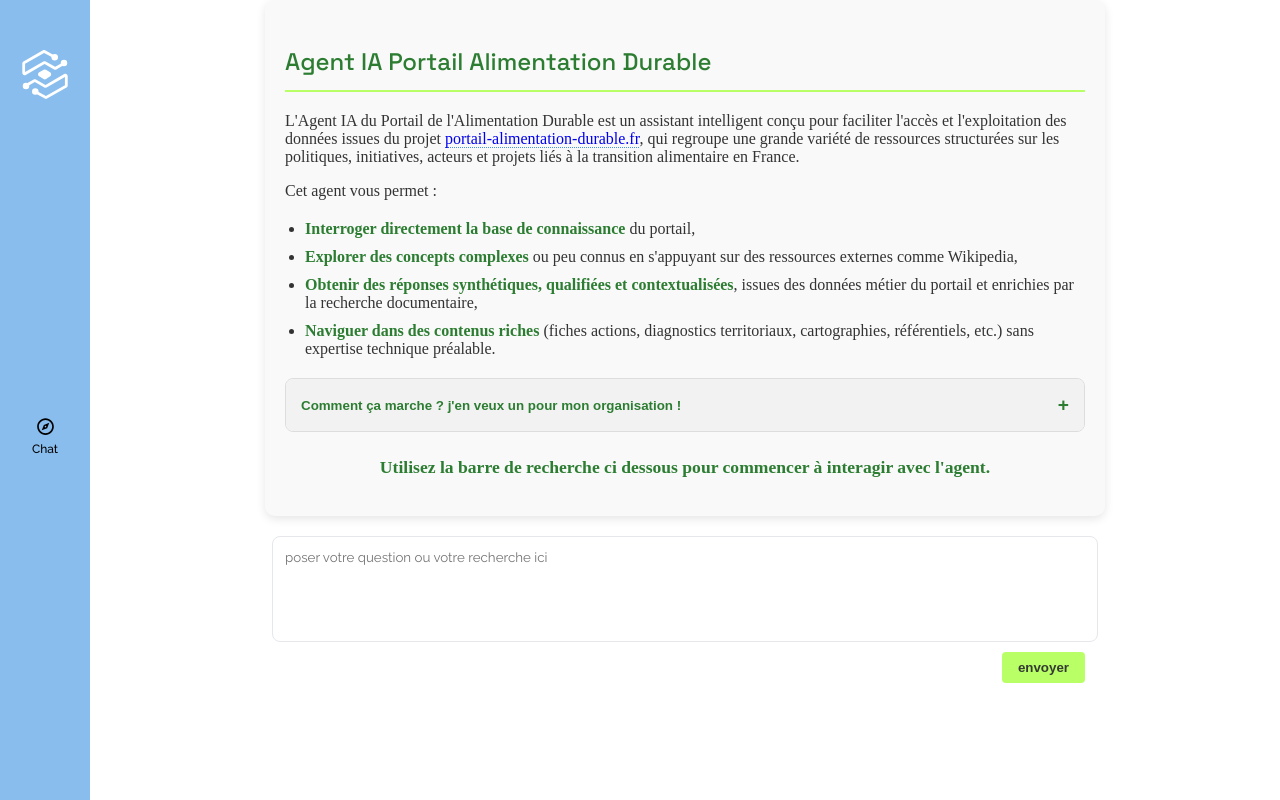
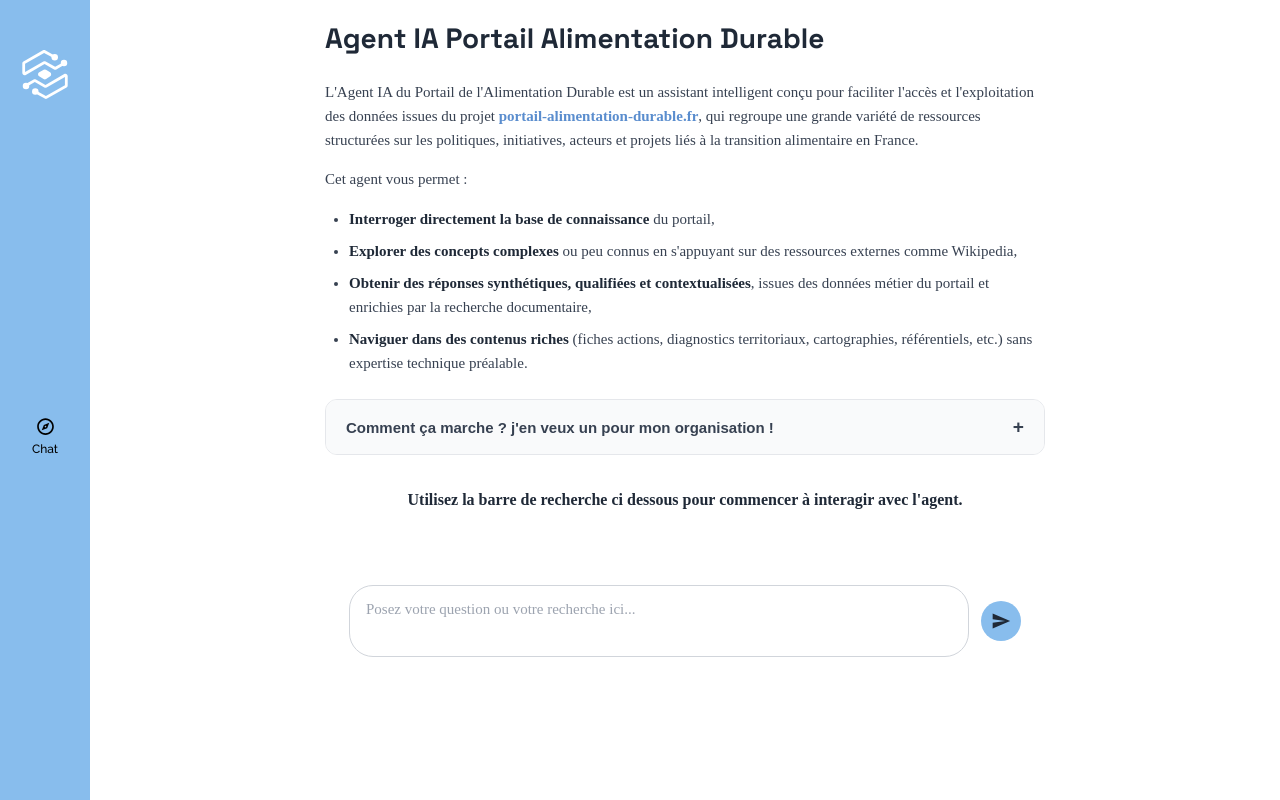
Before and after one commit to data-players/Portail-AD-Front-Agent, a React (Create React App) app in the folder frontend/: page /#/chat in a window 1280 px wide. Built offline with nearby package versions, Linux system fonts and the light colour scheme.

Commit message:
Update frontend components and agent actions

```diff
--- a/frontend/src/actions/agentActions.js
+++ b/frontend/src/actions/agentActions.js
@@ -26,28 +26,29 @@ export const sendMessageToAgent = async (dispatch, getState, message) => {
       })
     });
 
+    const data = await response.json();
+
     // Handle quota exceeded error (status 429)
     if (response.status === 429) {
-      const errorData = await response.json();
-      const quotaMessage = errorData?.error?.message || "Quota dépassé";
-      const customMessage = `Cet outil est un démonstrateur avec un **nombre limité de messages** sur une période de temps pour **limiter la consommation d'énergie**. Voici le quota qui a été dépassé : **${quotaMessage}**
+      const quotaMessage = data?.error?.message || "Quota dépassé";
+      data.message = `Cet outil est un démonstrateur avec un **nombre limité de messages** sur une période de temps pour **limiter la consommation d'énergie**. Voici le quota qui a été dépassé : **${quotaMessage}**
 Vous pourrez réutiliser ce démonstrateur une fois que ce dépassement de quotas ne sera plus applicable.`;
-      dispatch({ type: 'FETCH_ERROR_AGENT', payload: customMessage });
-      return;
+      // dispatch({ type: 'FETCH_ERROR_AGENT', payload: customMessage });
+      // return;
     }
 
-    if (!response.ok) {
-      throw new Error(`HTTP error! status: ${response.status}`);
-    }
+    // if (!response.ok) {
+    //   dispatch({ type: 'FETCH_ERROR_AGENT', payload: `HTTP error! status: ${response.status}` });
+    // }
 
-    const data = await response.json();
+
 
     // 3️⃣ dispatch agent reply as a message
     dispatch({
       type: 'FETCH_SUCCESS_AGENT',
       payload: {
         sender: 'agent',
-        text: data.output || data.text || data.message // Adapt based on actual API response structure
+        text: data.output || data.text || data.message || 'réponse non disponible' // Adapt based on actual API response structure
       }
     });
   } catch (error) {
--- a/frontend/src/components/ChatAgent.css
+++ b/frontend/src/components/ChatAgent.css
@@ -3,57 +3,148 @@
 .chatContainer {
   display: flex;
   flex-direction: column;
-  height: 100%;
+  height: 100vh;
+  max-width: 768px;
+  margin: 0 auto;
+  background-color: #ffffff;
+  position: relative;
 }
 
 .messages {
   flex: 1;
   overflow-y: auto;
-  margin-bottom: 8px;
+  padding: 20px 24px;
+  display: flex;
+  flex-direction: column;
+  gap: 24px;
 }
 
 /* Conteneur pour le message d'intro et la zone de saisie */
 .messages > div:first-child {
-  max-width: 800px;
-  margin: 0 auto;
   width: 100%;
 }
 
 .message {
-  padding: 8px;
-  margin: 4px 0;
-  border-radius: 4px;
+  max-width: 100%;
+  padding: 16px 20px;
+  border-radius: 18px;
+  font-size: 15px;
+  line-height: 1.5;
+  word-wrap: break-word;
 }
 
 .message.user {
-  background-color: #d1f2eb;
-  align-self: flex-end;
+  background-color: #88BDED;
+  color: #1f2937;
+  margin-left: auto;
+  margin-right: 0;
+  max-width: 80%;
+  border-bottom-right-radius: 4px;
 }
 
-.message.bot {
-  background-color: #f0f3f4;
-  align-self: flex-start;
+.message.agent {
+  background-color: #f1f3f4;
+  color: #1f2937;
+  margin-left: 0;
+  margin-right: auto;
+  max-width: 100%;
+  border-bottom-left-radius: 4px;
 }
 
 .inputContainer {
+  padding: 16px 24px;
+  border-top: 1px solid #e5e7eb;
+  background-color: #ffffff;
+  position: sticky;
+  bottom: 0;
   display: flex;
-  gap: 8px;
+  align-items: flex-start;
+  gap: 12px;
+  box-sizing: border-box;
 }
 
-.inputContainer input {
+.inputContainer .input-wrapper {
   flex: 1;
-  padding: 8px;
+  position: relative;
+  max-width: calc(100% - 52px); /* Reserve space for button (40px + 12px gap) */
+}
+
+.inputContainer textarea {
+  width: 100%;
+  height: 72px;
+  min-height: 72px;
+  max-height: 150px;
+  padding: 12px 16px;
+  border: 1px solid #d1d5db;
+  border-radius: 24px;
+  font-size: 15px;
+  line-height: 1.5;
+  resize: none;
+  font-family: inherit;
+  outline: none;
+  transition: border-color 0.2s ease;
+  box-sizing: border-box;
+  overflow-y: auto;
+  word-wrap: break-word;
+  white-space: pre-wrap;
+}
+
+.inputContainer textarea:focus {
+  border-color: #88BDED;
+  box-shadow: 0 0 0 3px rgba(136, 189, 237, 0.2);
+}
+
+.inputContainer textarea::placeholder {
+  color: #9ca3af;
+}
+
+/* Send button styling */
+.inputContainer button {
+  background: #88BDED;
+  color: #1f2937;
+  border: none;
+  border-radius: 20px;
+  width: 40px;
+  height: 40px;
+  min-width: 40px;
+  min-height: 40px;
+  display: flex;
+  align-items: center;
+  justify-content: center;
+  cursor: pointer;
+  transition: all 0.2s ease;
+  font-weight: 500;
+  font-size: 14px;
+  flex-shrink: 0;
+  align-self: flex-start;
+  margin-top: 16px;
+}
+
+.inputContainer button:hover:not(:disabled) {
+  background: #6BA3E8;
+  transform: translateY(-1px);
+}
+
+.inputContainer button:disabled {
+  background: #9ca3af;
+  cursor: not-allowed;
+  transform: none;
+}
+
+.inputContainer button svg {
+  width: 20px;
+  height: 20px;
 }
 
 /* Spinner animation */
 .spinner {
-  width: 24px;
-  height: 24px;
-  border: 4px solid rgba(0,0,0,0.1);
-  border-top-color: #333;
+  width: 20px;
+  height: 20px;
+  border: 2px solid rgba(0,0,0,0.1);
+  border-top-color: #2563eb;
   border-radius: 50%;
   animation: spin 1s linear infinite;
-  margin: 8px auto;
+  margin: 12px auto;
 }
 
 @keyframes spin {
@@ -66,45 +157,116 @@
   word-wrap: break-word;
 }
 
-.intro-input-container {
-  margin-top: 20px;
-  width: 100%;
-  display: flex;
-  flex-direction: column;
-  align-items: center;
-  max-width: 800px;
-  margin-left: auto;
-  margin-right: auto;
+.message .markdown h1,
+.message .markdown h2,
+.message .markdown h3 {
+  margin-top: 1.5em;
+  margin-bottom: 0.5em;
 }
 
-.intro-textarea {
-  width: 100%;
-  min-height: 80px;
-  padding: 12px;
-  border-radius: 8px;
-  border: 1px solid #e5e7eb;
-  margin-bottom: 10px;
-  font-family: 'Raleway', sans-serif;
-  resize: none;
+.message .markdown p {
+  margin-bottom: 1em;
 }
 
-.intro-input-container button {
-  align-self: flex-end;
-  padding: 8px 16px;
-  background-color: #B9FF66;
-  color: #343A33;
-  border: none;
-  border-radius: 4px;
-  cursor: pointer;
-  font-weight: bold;
+.message .markdown ul,
+.message .markdown ol {
+  margin-left: 1.5em;
+  margin-bottom: 1em;
 }
 
-.intro-input-container button:hover {
-  box-shadow: 0px 5px 0px 0px #191A23;
+.message .markdown code {
+  background-color: rgba(0, 0, 0, 0.1);
+  padding: 0.2em 0.4em;
+  border-radius: 4px;
+  font-size: 0.9em;
 }
 
-.intro-input-container button:disabled {
-  background-color: #F3F2F1;
-  cursor: not-allowed;
-  box-shadow: none;
+.message .markdown pre {
+  background-color: rgba(0, 0, 0, 0.05);
+  padding: 1em;
+  border-radius: 8px;
+  overflow-x: auto;
+  margin: 1em 0;
 }
+
+/* Intro mode styling */
+.inputContainer.intro-mode {
+  position: relative;
+  margin-top: 32px;
+  border-top: none;
+  background: transparent;
+  padding: 0 24px;
+}
+
+/* Responsive design */
+@media (max-width: 768px) {
+  .chatContainer {
+    max-width: 100%;
+    height: 100vh;
+  }
+
+  .messages {
+    padding: 16px 16px;
+    gap: 16px;
+  }
+
+  .inputContainer {
+    padding: 12px 16px;
+  }
+
+  .inputContainer textarea {
+    height: 64px;
+    min-height: 64px;
+    max-height: 120px;
+    padding: 10px 14px;
+    font-size: 14px;
+  }
+
+  .inputContainer button {
+    margin-top: 12px;
+  }
+
+  .message {
+    padding: 12px 16px;
+    font-size: 14px;
+  }
+
+  .message.user {
+    max-width: 85%;
+  }
+
+  .inputContainer.intro-mode {
+    padding: 12px 16px;
+  }
+}
+
+@media (max-width: 480px) {
+  .messages {
+    padding: 12px 12px;
+  }
+
+  .inputContainer {
+    padding: 12px;
+  }
+
+  .inputContainer textarea {
+    height: 56px;
+    min-height: 56px;
+    max-height: 100px;
+    padding: 8px 12px;
+    font-size: 13px;
+  }
+
+  .inputContainer button {
+    margin-top: 8px;
+  }
+
+  .inputContainer.intro-mode {
+    padding: 12px;
+  }
+
+  .message {
+    padding: 10px 12px;
+    font-size: 13px;
+  }
+}
--- a/frontend/src/components/ChatAgent.js
+++ b/frontend/src/components/ChatAgent.js
@@ -1,4 +1,4 @@
-import React, { useContext, useState } from 'react';
+import React, { useContext, useState, useEffect, useRef } from 'react';
 import { StoreContext } from '../store/Store';
 import { sendMessageToAgent } from '../actions/agentActions';
 // import marked for markdown parsing
@@ -9,6 +9,7 @@ import './ChatAgent.css';
 const ChatAgent = () => {
   const { state, dispatch } = useContext(StoreContext);
   const [input, setInput] = useState('');
+  const textareaRef = useRef(null);
 
   const handleSend = async () => {
     if (!input.trim()) return;
@@ -25,8 +26,40 @@ const ChatAgent = () => {
     // clear input immediately
     setInput('');
 
+    // Reset textarea height
+    if (textareaRef.current) {
+      textareaRef.current.style.height = getBaseHeight() + 'px';
+    }
+
     // 2) call n8n agent (this will dispatch FETCH_START_AGENT → spinner)
     await sendMessageToAgent(dispatch, () => state, messageToSend);
+  };
+
+  const handleKeyDown = (e) => {
+    if (e.key === 'Enter' && !e.shiftKey) {
+      e.preventDefault();
+      handleSend();
+    }
+  };
+
+  const getBaseHeight = () => {
+    if (window.innerWidth <= 480) return 56;
+    if (window.innerWidth <= 768) return 64;
+    return 72;
+  };
+
+  const getMaxHeight = () => {
+    if (window.innerWidth <= 480) return 100;
+    if (window.innerWidth <= 768) return 120;
+    return 150;
+  };
+
+  const handleTextareaResize = (textarea) => {
+    textarea.style.height = 'auto';
+    const baseHeight = getBaseHeight();
+    const maxHeight = getMaxHeight();
+    const newHeight = Math.max(Math.min(textarea.scrollHeight, maxHeight), baseHeight);
+    textarea.style.height = newHeight + 'px';
   };
 
   return (
@@ -36,17 +69,28 @@ const ChatAgent = () => {
           // Display custom intro message component when no conversation has started
           <>
             <IntroMessage />
-            <div className="intro-input-container">
-              <textarea
-                rows="3"
-                value={input}
-                onChange={e => setInput(e.target.value)}
-                onKeyDown={e => e.key === 'Enter' && !e.shiftKey && (e.preventDefault(), handleSend())}
-                placeholder="poser votre question ou votre recherche ici"
-                className="intro-textarea"
-              />
+            <div className="inputContainer intro-mode">
+              <div className="input-wrapper">
+                <textarea
+                  ref={textareaRef}
+                  value={input}
+                  onChange={(e) => {
+                    setInput(e.target.value);
+                    handleTextareaResize(e.target);
+                  }}
+                  onKeyDown={handleKeyDown}
+                  placeholder="Posez votre question ou votre recherche ici..."
+                  rows={1}
+                />
+              </div>
               <button onClick={handleSend} disabled={state.loadingAgent}>
-                {state.loadingAgent ? 'chargement...' : 'envoyer'}
+                {state.loadingAgent ? (
+                  <div className="spinner" style={{ width: '16px', height: '16px', margin: 0 }} />
+                ) : (
+                  <svg viewBox="0 0 24 24" fill="currentColor">
+                    <path d="M2 21l21-9L2 3v7l15 2-15 2v7z"/>
+                  </svg>
+                )}
               </button>
             </div>
           </>
@@ -68,7 +112,7 @@ const ChatAgent = () => {
                 // render agent text as HTML from Markdown
                 <div
                   className="markdown"
-                  dangerouslySetInnerHTML={{ __html: marked(m.text) }}
+                  dangerouslySetInnerHTML={{ __html: marked(m.text || '') }}
                 />
               ) : (
                 // plain user text
@@ -80,15 +124,27 @@ const ChatAgent = () => {
       </div>
       {state.messages.length > 0 && (
         <div className="inputContainer">
-          <input
-            type="text"
-            value={input}
-            onChange={e => setInput(e.target.value)}
-            onKeyDown={e => e.key === 'Enter' && handleSend()}
-            placeholder="Type a message"
-          />
+          <div className="input-wrapper">
+            <textarea
+              ref={textareaRef}
+              value={input}
+              onChange={(e) => {
+                setInput(e.target.value);
+                handleTextareaResize(e.target);
+              }}
+              onKeyDown={handleKeyDown}
+              placeholder="Tapez votre message..."
+              rows={1}
+            />
+          </div>
           <button onClick={handleSend} disabled={state.loadingAgent}>
-            {state.loadingAgent ? 'chargement...' : 'envoyer'}
+            {state.loadingAgent ? (
+              <div className="spinner" style={{ width: '16px', height: '16px', margin: 0 }} />
+            ) : (
+              <svg viewBox="0 0 24 24" fill="currentColor">
+                <path d="M2 21l21-9L2 3v7l15 2-15 2v7z"/>
+              </svg>
+            )}
           </button>
           {state.errorAgent && <div className="error">{state.errorAgent}</div>}
         </div>
--- a/frontend/src/components/IntroMessage.css
+++ b/frontend/src/components/IntroMessage.css
@@ -1,67 +1,70 @@
 .intro-message {
-  max-width: 800px;
-  margin: 0 auto;
-  padding: 20px;
-  border-radius: 10px;
-  background-color: #f9f9f9;
-  box-shadow: 0 3px 10px rgba(0, 0, 0, 0.1);
+  width: 100%;
+  margin: 0;
+  padding: 0;
 }
 
 .intro-content {
-  color: #333;
+  color: #374151;
+  font-size: 15px;
+  line-height: 1.6;
 }
 
 .intro-content h3 {
-  color: #2c7d32;
-  font-size: 1.5rem;
-  margin-bottom: 20px;
-  border-bottom: 2px solid #B9FF66;
-  padding-bottom: 10px;
+  color: #1f2937;
+  font-size: 1.75rem;
+  font-weight: 700;
+  margin-bottom: 24px;
+  margin-top: 0;
 }
 
 .intro-content a {
   text-decoration: none;
-  border-bottom: 1px dotted #4a90e2;
+  color: #5A8DCE;
+  font-weight: 600;
 }
 
 .intro-content a:hover {
-  border-bottom: 1px solid #2c7d32;
+  text-decoration: underline;
+  color: #88BDED;
 }
 
 .intro-content ul {
-  margin: 20px 0;
-  padding-left: 20px;
+  margin: 16px 0;
+  padding-left: 24px;
 }
 
 .intro-content li {
-  margin-bottom: 10px;
+  margin-bottom: 8px;
   position: relative;
 }
 
 .intro-content blockquote {
-  background-color: #e6f7ff;
-  border-left: 4px solid #4a90e2;
-  padding: 15px;
+  background-color: #f0f7ff;
+  border-left: 4px solid #88BDED;
+  padding: 16px 20px;
   margin: 20px 0;
-  border-radius: 0 5px 5px 0;
+  border-radius: 0 8px 8px 0;
+  font-style: italic;
 }
 
 .intro-content strong {
-  color: #2c7d32;
+  color: #1f2937;
+  font-weight: 600;
 }
 
 /* Accordion styling */
 .accordion {
-  margin: 20px 0;
-  border: 1px solid #ddd;
-  border-radius: 8px;
+  margin: 24px 0;
+  border: 1px solid #e5e7eb;
+  border-radius: 12px;
   overflow: hidden;
 }
 
 .accordion-toggle {
   width: 100%;
-  padding: 15px;
-  background-color: #f2f2f2;
+  padding: 16px 20px;
+  background-color: #f9fafb;
   border: none;
   text-align: left;
   font-weight: 600;
@@ -70,11 +73,12 @@
   justify-content: space-between;
   align-items: center;
   transition: background-color 0.2s;
-  color: #2c7d32;
+  color: #374151;
+  font-size: 15px;
 }
 
 .accordion-toggle:hover {
-  background-color: #e9e9e9;
+  background-color: #f3f4f6;
 }
 
 .accordion-icon {
@@ -94,8 +98,8 @@
 
 .accordion-content.open {
   max-height: 2000px;
-  padding: 15px;
-  border-top: 1px solid #ddd;
+  padding: 20px;
+  border-top: 1px solid #e5e7eb;
 }
 
 /* n8n image styling */
@@ -126,9 +130,10 @@
 
 /* Invite text styling */
 .invite-text {
-  margin: 25px 0 10px;
+  margin: 32px 0 16px;
   text-align: center;
-  font-size: 1.1rem;
+  font-size: 16px;
+  font-weight: 600;
 }
 
 /* Animation subtle fade-in */
@@ -145,24 +150,30 @@
   animation: fadeIn 0.8s ease-out 0.3s both;
 }
 
+/* Updated styles for better visibility */
 .action-button-container {
   margin: 20px 0;
   text-align: center;
 }
 
-.learn-more-button {
-  display: inline-block;
-  background-color: #2c7d32;
-  color: white;
-  padding: 10px 20px;
-  border-radius: 4px;
-  text-decoration: none;
-  font-weight: bold;
-  transition: transform 0.3s ease;
+.action-button-container .learn-more-button {
+  display: inline-block !important;
+  background-color: #88BDED !important;
+  color: #000000 !important;
+  padding: 14px 28px !important;
+  border-radius: 8px !important;
+  text-decoration: none !important;
+  font-weight: 700 !important;
+  font-size: 16px !important;
+  transition: all 0.2s ease !important;
+  border: 1px solid #88BDED !important;
 }
 
-.learn-more-button:hover {
-  transform: scale(1.05);
-  text-decoration: none;
-  color: white;
+.action-button-container .learn-more-button:hover {
+  background-color: #6BA3E8 !important;
+  color: #000000 !important;
+  transform: translateY(-1px) !important;
+  box-shadow: 0 4px 12px rgba(136, 189, 237, 0.4) !important;
+  text-decoration: none !important;
+  border-color: #6BA3E8 !important;
 }
```
